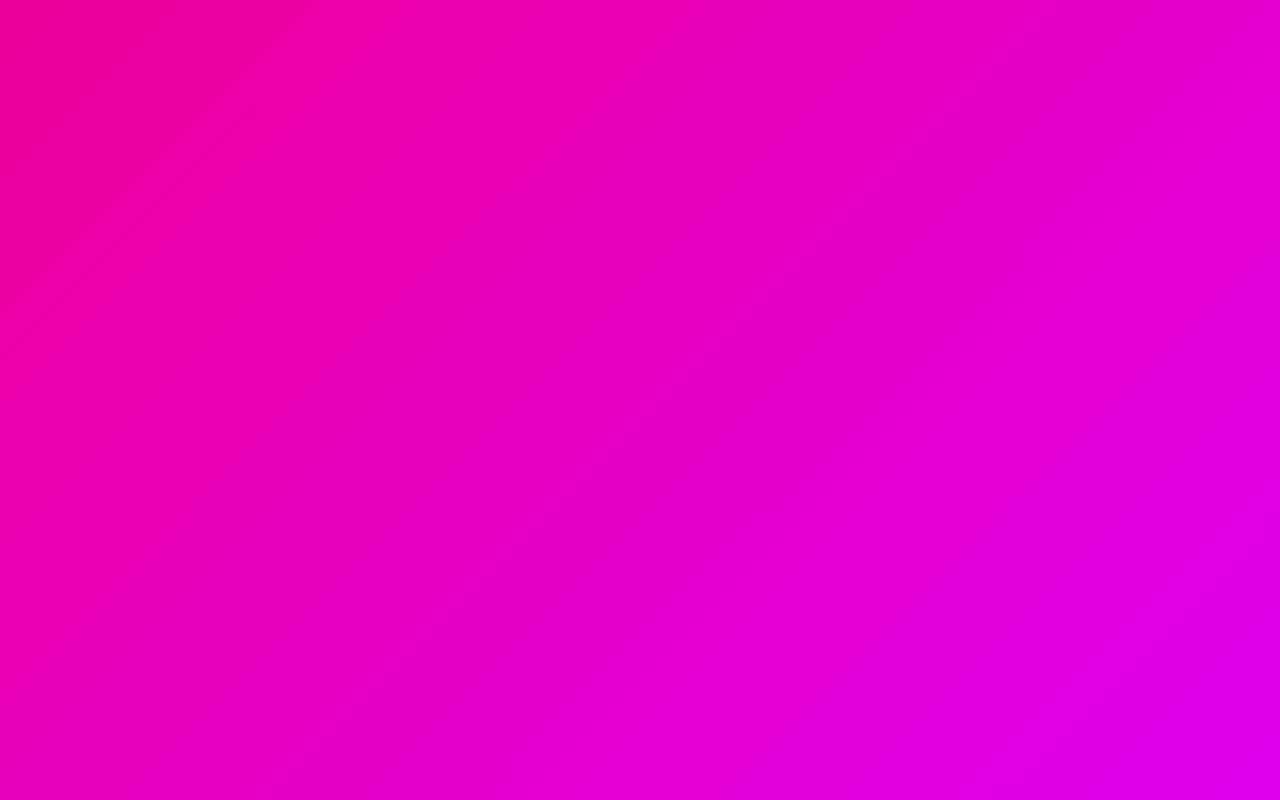
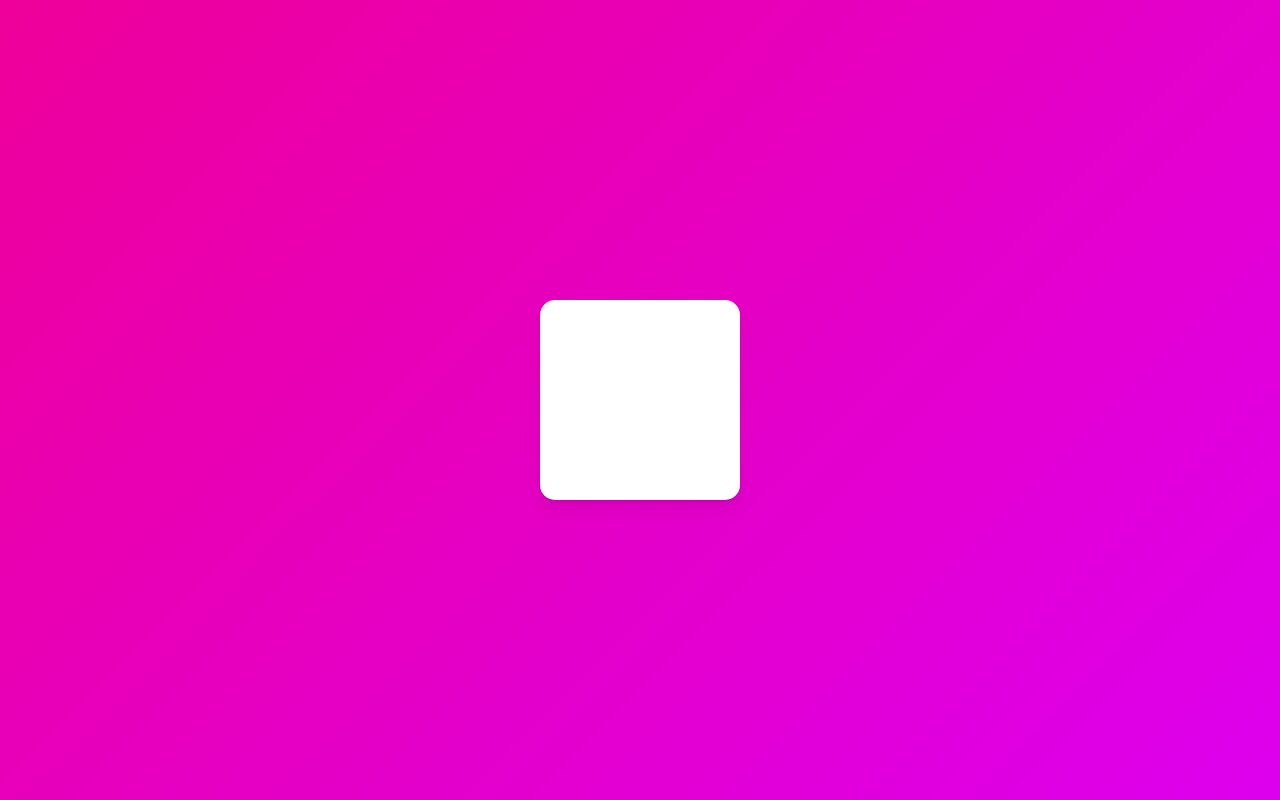
Before and after one commit to seorang42/framer-motion, a React (Create React App) app: page / in a window 1280 px wide. Built offline with nearby package versions, Linux system fonts and the light colour scheme.

Commit message:
8.2 Basic Animations

```diff
--- a/src/App.tsx
+++ b/src/App.tsx
@@ -9,18 +9,22 @@ const Wrapper = styled.div`
   align-items: center;
 `;
 
-const Box = styled.div`
+const Box = styled(motion.div)`
   width: 200px;
   height: 200px;
   background-color: white;
-  border-radius: 10px;
+  border-radius: 15px;
   box-shadow: 0 2px 3px rgba(0, 0, 0, 0.1), 0 10px 20px rgba(0, 0, 0, 0.06);
 `;
 
 function App() {
   return (
     <Wrapper>
-      <motion.div></motion.div>
+      <Box
+        transition={{ type: "spring", delay: 1 }}
+        initial={{ scale: 0 }}
+        animate={{ scale: 1, rotateZ: 360 }}
+      />
     </Wrapper>
   );
 }
```
